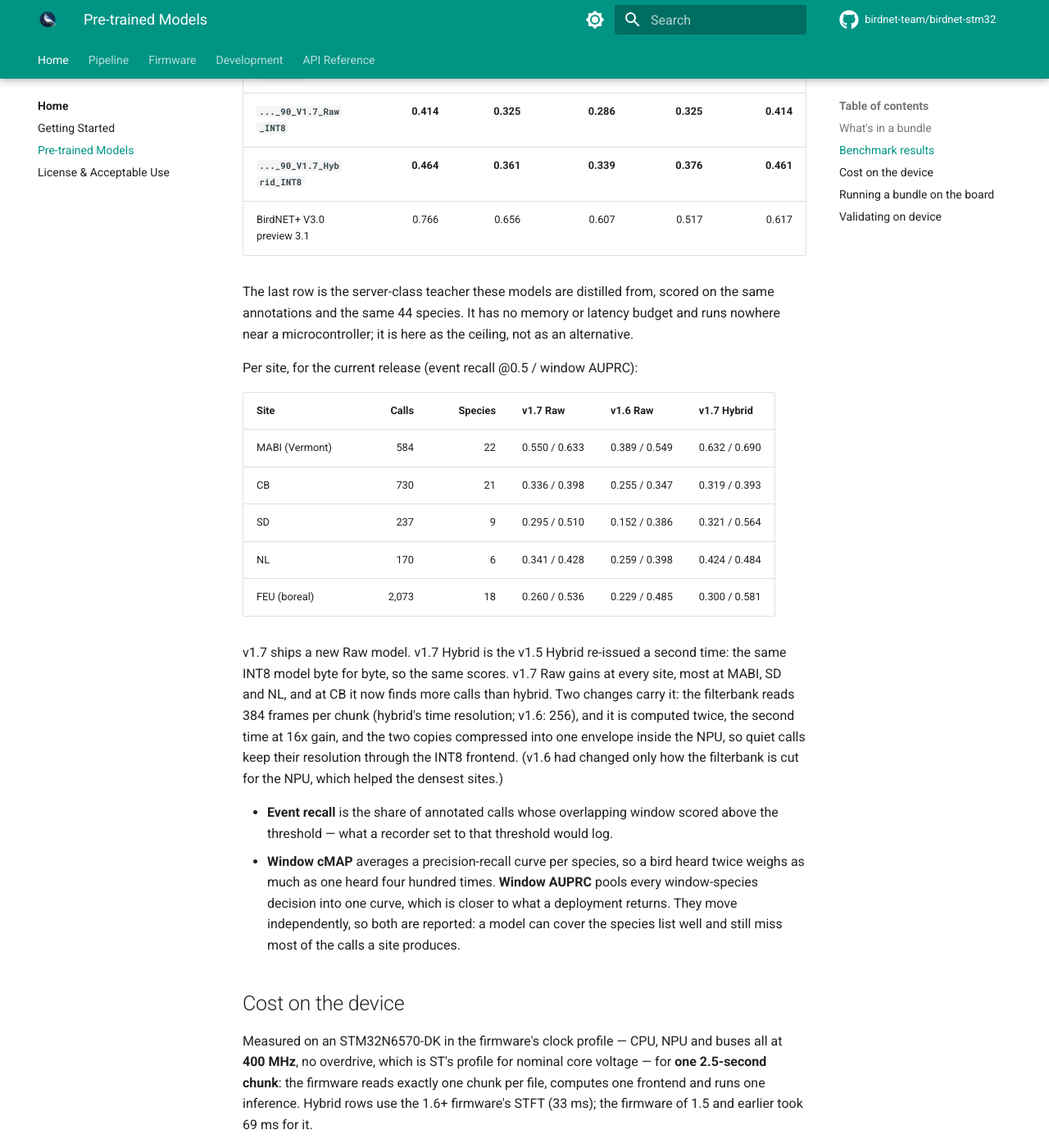
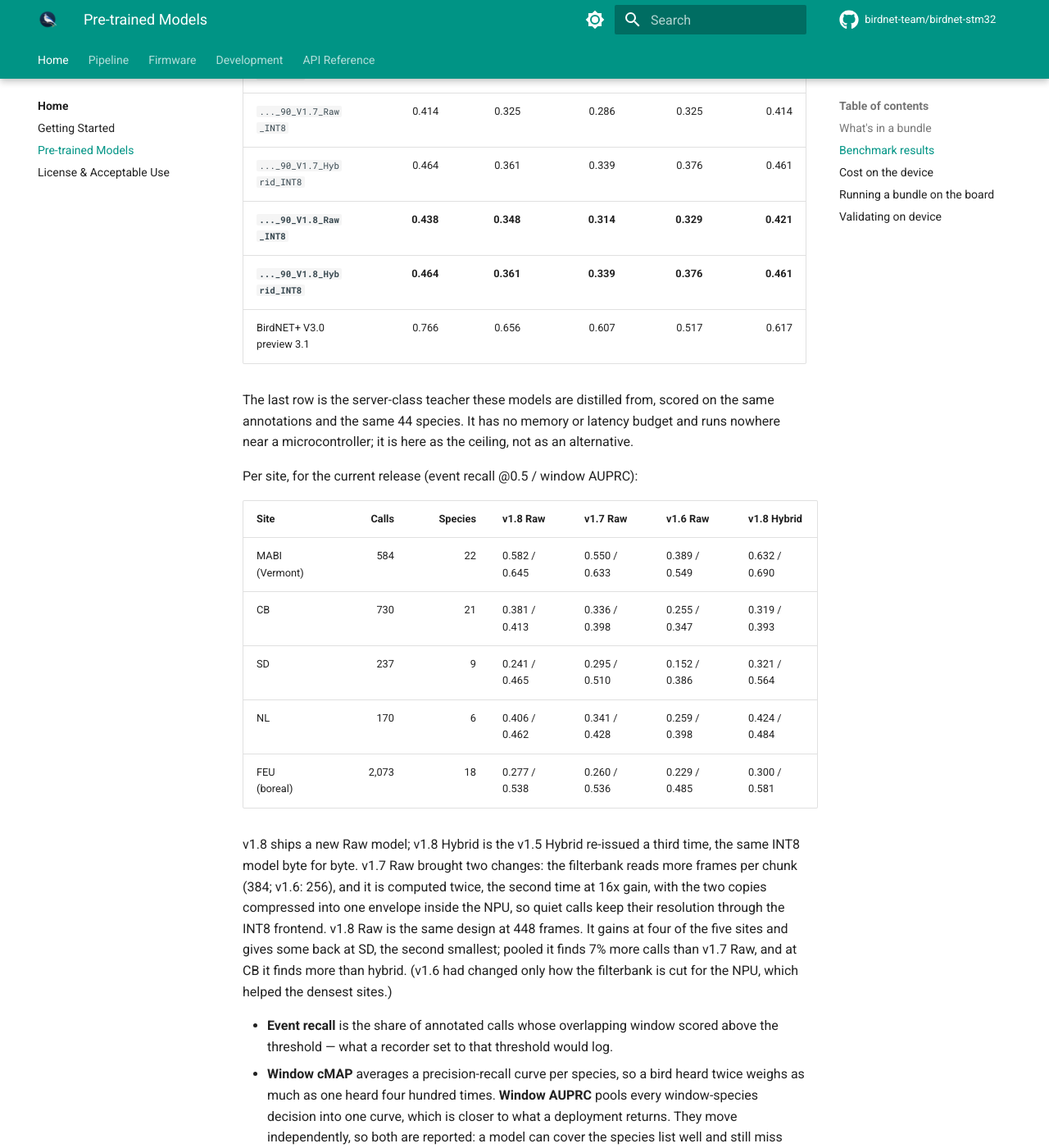
Before and after one commit to birdnet-team/birdnet-stm32, an MkDocs documentation site: the page built from docs/pretrained-models.md, in a window 1280 px wide and 1400 px high, scrolled down 2585 px. Shown: the whole window at 82% size. Built offline with MkDocs 1.6.1 and Material for MkDocs 9.7.7, drawn with Linux system fonts in a browser that asks for light colours; comment, search, counter and statistics services are not loaded; some of the changed text lies outside the part shown.

```diff
--- a/birdnet_stm32/__init__.py
+++ b/birdnet_stm32/__init__.py
@@ -5,4 +5,4 @@ from importlib.metadata import PackageNotFoundError, version
 try:
     __version__ = version("birdnet-stm32")
 except PackageNotFoundError:
-    __version__ = "1.7.0"  # fallback when not installed
+    __version__ = "1.8.0"  # fallback when not installed
--- a/docs/pretrained-models.md
+++ b/docs/pretrained-models.md
@@ -79,8 +79,10 @@ scored on 2.5-second windows at a 1.25 s hop (the teacher on its native
 | `..._90_V1.5_Hybrid_INT8` | 0.464 | 0.361 | 0.339 | 0.376 | 0.461 |
 | `..._90_V1.6_Raw_INT8` | 0.343 | 0.255 | 0.219 | 0.269 | 0.352 |
 | `..._90_V1.6_Hybrid_INT8` | 0.464 | 0.361 | 0.339 | 0.376 | 0.461 |
-| **`..._90_V1.7_Raw_INT8`** | **0.414** | **0.325** | **0.286** | **0.325** | **0.414** |
-| **`..._90_V1.7_Hybrid_INT8`** | **0.464** | **0.361** | **0.339** | **0.376** | **0.461** |
+| `..._90_V1.7_Raw_INT8` | 0.414 | 0.325 | 0.286 | 0.325 | 0.414 |
+| `..._90_V1.7_Hybrid_INT8` | 0.464 | 0.361 | 0.339 | 0.376 | 0.461 |
+| **`..._90_V1.8_Raw_INT8`** | **0.438** | **0.348** | **0.314** | **0.329** | **0.421** |
+| **`..._90_V1.8_Hybrid_INT8`** | **0.464** | **0.361** | **0.339** | **0.376** | **0.461** |
 | BirdNET+ V3.0 preview 3.1 | 0.766 | 0.656 | 0.607 | 0.517 | 0.617 |
 
 The last row is the server-class teacher these models are distilled from, scored
@@ -90,22 +92,23 @@ as an alternative.
 
 Per site, for the current release (event recall @0.5 / window AUPRC):
 
-| Site | Calls | Species | v1.7 Raw | v1.6 Raw | v1.7 Hybrid |
-|---|---:|---:|---|---|---|
-| MABI (Vermont) | 584 | 22 | 0.550 / 0.633 | 0.389 / 0.549 | 0.632 / 0.690 |
-| CB | 730 | 21 | 0.336 / 0.398 | 0.255 / 0.347 | 0.319 / 0.393 |
-| SD | 237 | 9 | 0.295 / 0.510 | 0.152 / 0.386 | 0.321 / 0.564 |
-| NL | 170 | 6 | 0.341 / 0.428 | 0.259 / 0.398 | 0.424 / 0.484 |
-| FEU (boreal) | 2,073 | 18 | 0.260 / 0.536 | 0.229 / 0.485 | 0.300 / 0.581 |
+| Site | Calls | Species | v1.8 Raw | v1.7 Raw | v1.6 Raw | v1.8 Hybrid |
+|---|---:|---:|---|---|---|---|
+| MABI (Vermont) | 584 | 22 | 0.582 / 0.645 | 0.550 / 0.633 | 0.389 / 0.549 | 0.632 / 0.690 |
+| CB | 730 | 21 | 0.381 / 0.413 | 0.336 / 0.398 | 0.255 / 0.347 | 0.319 / 0.393 |
+| SD | 237 | 9 | 0.241 / 0.465 | 0.295 / 0.510 | 0.152 / 0.386 | 0.321 / 0.564 |
+| NL | 170 | 6 | 0.406 / 0.462 | 0.341 / 0.428 | 0.259 / 0.398 | 0.424 / 0.484 |
+| FEU (boreal) | 2,073 | 18 | 0.277 / 0.538 | 0.260 / 0.536 | 0.229 / 0.485 | 0.300 / 0.581 |
 
-v1.7 ships a new Raw model. v1.7 Hybrid is the v1.5 Hybrid re-issued a second
-time: the same INT8 model byte for byte, so the same scores. v1.7 Raw gains at
-every site, most at MABI, SD and NL, and at CB it now finds more calls than
-hybrid. Two changes carry it: the filterbank reads 384 frames per chunk (hybrid's
-time resolution; v1.6: 256), and it is computed twice, the second time at 16x
-gain, and the two copies compressed into one envelope inside the NPU, so quiet
-calls keep their resolution through the INT8 frontend. (v1.6 had changed only how
-the filterbank is cut for the NPU, which helped the densest sites.)
+v1.8 ships a new Raw model; v1.8 Hybrid is the v1.5 Hybrid re-issued a third
+time, the same INT8 model byte for byte. v1.7 Raw brought two changes: the
+filterbank reads more frames per chunk (384; v1.6: 256), and it is computed
+twice, the second time at 16x gain, with the two copies compressed into one
+envelope inside the NPU, so quiet calls keep their resolution through the INT8
+frontend. v1.8 Raw is the same design at 448 frames. It gains at four of the five
+sites and gives some back at SD, the second smallest; pooled it finds 7% more
+calls than v1.7 Raw, and at CB it finds more than hybrid. (v1.6 had changed only
+how the filterbank is cut for the NPU, which helped the densest sites.)
 
 - **Event recall** is the share of annotated calls whose overlapping window
   scored above the threshold — what a recorder set to that threshold would log.
@@ -131,8 +134,10 @@ firmware's STFT (33 ms); the firmware of 1.5 and earlier took 69 ms for it.
 | `..._90_V1.5_Hybrid_INT8` | 946,196 | 104.83 M | 19 ms | 33 ms | 52 ms | 40 (4 sw) |
 | `..._90_V1.6_Hybrid_INT8` | 946,196 | 104.83 M | 19 ms | 33 ms | 52 ms | 40 (4 sw) |
 | `..._90_V1.6_Raw_INT8` | 987,156 | 81.25 M | 16 ms | 0 ms | 16 ms | 52 (3 sw) |
-| **`..._90_V1.7_Hybrid_INT8`** | 946,196 | 104.83 M | 19 ms | 33 ms | 52 ms | 40 (4 sw) |
-| **`..._90_V1.7_Raw_INT8`** | 1,012,052 | 134.88 M | **21 ms** | 0 ms | **21 ms** | 54 (3 sw) |
+| `..._90_V1.7_Hybrid_INT8` | 946,196 | 104.83 M | 19 ms | 33 ms | 52 ms | 40 (4 sw) |
+| `..._90_V1.7_Raw_INT8` | 1,012,052 | 134.88 M | 21 ms | 0 ms | 21 ms | 54 (3 sw) |
+| **`..._90_V1.8_Hybrid_INT8`** | 946,196 | 104.83 M | 19 ms | 33 ms | 52 ms | 40 (4 sw) |
+| **`..._90_V1.8_Raw_INT8`** | 1,003,860 | 151.97 M | **22 ms** | 0 ms | **22 ms** | 51 (3 sw) |
 | BirdNET+ V3.0 preview 3.1 | 135,228,889 | — | — | — | — | — |
 
 The teacher is listed for scale only: **137x the parameters** of either model here,
@@ -140,8 +145,8 @@ The teacher is listed for scale only: **137x the parameters** of either model he
 not run on this class of hardware at all.
 
 - **Raw is the cheap one and that is its whole purpose.** Its learned filterbank
-  runs on the NPU, so a chunk costs 21 ms of compute (16 ms before 1.7 moved to
-  384 frames and computed the filterbank twice). Hybrid computes a 512-point
+  runs on the NPU, so a chunk costs 22 ms of compute (16 ms before 1.7 computed
+  the filterbank twice and raw moved to 384, then 448 frames). Hybrid computes a 512-point
   STFT on the Cortex-M55 first, which costs 33 ms with CMSIS-DSP's Helium FFT —
   more than the inference it feeds — for the accuracy in the table above.
 - **Compute per chunk excludes reading the audio.** The board test also reports
@@ -151,8 +156,9 @@ not run on this class of hardware at all.
 - **NPU epochs** are the compiler's scheduling units; the software ones are the
   input quantize and output dequantize, which have run on the M55 in every
   release. A shorter raw frontend in 1.5 took raw from 58 epochs to 53, 1.6's
-  kernel split to 52, and 1.7's second exposure and 384 frames to 54.
-- At 21 ms per 2.5 s chunk, raw is **119x faster than real time**, so duty cycle
+  kernel split to 52, 1.7's second exposure and 384 frames to 54, and 1.8's 448
+  frames to 51.
+- At 22 ms per 2.5 s chunk, raw is **114x faster than real time**, so duty cycle
   rather than throughput sets a recorder's power budget.
 
 ## Running a bundle on the board
--- a/pyproject.toml
+++ b/pyproject.toml
@@ -4,7 +4,7 @@ build-backend = "setuptools.build_meta"
 
 [project]
 name = "birdnet-stm32"
-version = "1.7.0"
+version = "1.8.0"
 description = "Bird sound classification for edge deployment on STM32N6570-DK with NPU"
 readme = "README.md"
 license = "MIT"
```
Also changed, not shown: CHANGELOG.md (+33 -2 lines), README.md (+6 -6 lines), docs/inference.md (+1 -1 lines), reference/README.md (+1 -1 lines), 2 other files.
